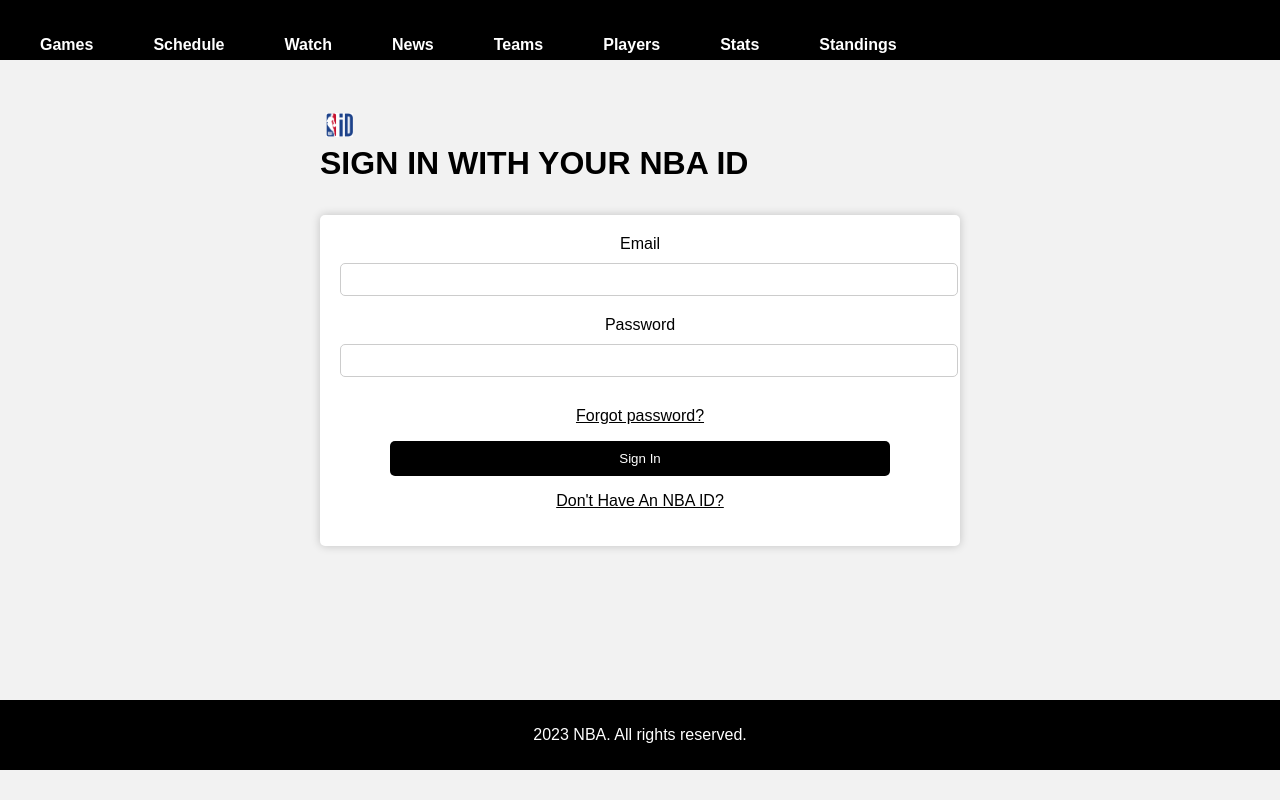
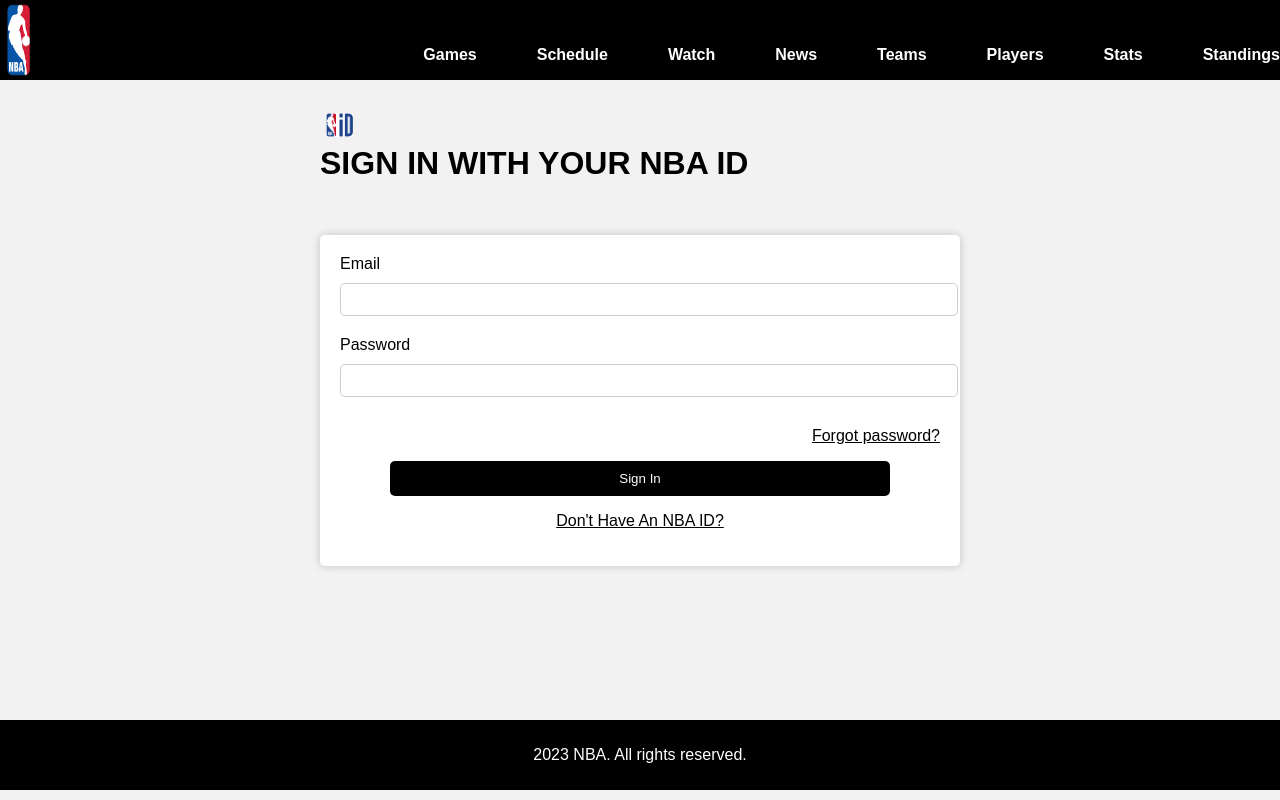
Before and after one commit to ngordon24/copy_cat, a plain HTML site: page index.html in a window 1280 px wide. Drawn offline with Linux system fonts and the light colour scheme.

Commit message:
fixed issues

```diff
--- a/index.html
+++ b/index.html
@@ -8,9 +8,11 @@
 </head>
 <body>
     <header>
+        <img class="nav-image" src="images/nba-e.png">
+        <nav>
 
-        <nav>
             <center><ul>
+
                 <li><a href="#">Games</a></li>
                 <li><a href="#">Schedule</a></li>
                 <li><a href="#">Watch</a></li>
@@ -29,10 +31,10 @@
     <main>
         <section class="login-form">
             <form>
-                <label for="username">Email</label>
+                <label class="username-password" for="username">Email</label>
                 <input type="text" id="username" name="username" required>
 
-                <label for="password">Password</label>
+                <label class="username-password" for="password">Password</label>
                 <input type="password" id="password" name="password" required>
                 <p class="forgot-password"><a href="#">Forgot password?</a></p>
                 <button class="SIGNINBUTTON" type="submit">Sign In</button>
--- a/style.css
+++ b/style.css
@@ -1,10 +1,9 @@
-
-
-body, h1, form {
+body,
+h1,
+form {
   margin: 0;
   padding: 0;
 }
-
 
 body {
   font-family: Arial, sans-serif;
@@ -19,31 +18,24 @@ header {
   align-items: center;
   color: white;
 }
-nav{
+nav {
   max-height: 20px;
   display: inline-block;
-
 }
-
 
 nav ul {
   list-style-type: none;
   display: flex;
   gap: 60px;
-
-
-
 }
-img{
+img {
   height: 10vh;
   position: relative;
   margin: -20px;
 }
-nav img{
-    transform: scale(.5,.5);
+nav img {
+  transform: scale(0.5, 0.5);
   overflow: hidden;
-
-
 }
 nav ul li a {
   text-decoration: none;
@@ -79,7 +71,6 @@ main {
 
 .login-form input {
   border-top: none;
-
 }
 .login-form h1 {
   color: #0077c0;
@@ -101,7 +92,7 @@ form input[type="password"] {
   border: 1px solid #ccc;
   border-radius: 5px;
 }
-.SIGNINTEXT{
+.SIGNINTEXT {
   position: absolute;
   text-align: center;
   top: 145px;
@@ -123,41 +114,47 @@ form button:hover {
 
 .forgot-password {
   margin-top: 10px;
-
+  text-align: right;
 }
 
-.dont-have-nba-id a{
+.dont-have-nba-id a {
   margin-top: 10px;
   color: #000;
 }
 .forgot-password a {
   text-decoration: underline;
   color: #000;
-
-
 }
 
 .forgot-password a:hover {
   text-decoration: underline;
-
 }
 
 .SIGNINBUTTON {
   width: 500px;
 }
 
-
 .id-image {
   position: absolute;
   left: 315px;
-    transform: scale(.3,.3);
+  transform: scale(0.3, 0.3);
   top: 105px;
-
 }
 footer {
   text-align: center;
   padding: 10px 0;
   background-color: #000;
   color: white;
+}
 
+.username-password {
+  text-align: left;
 }
+
+.nav-image {
+  display: flex;
+  align-content: flex-start;
+  width: 75px;
+  height: 15;
+  position: relative;
+}
```
Also changed, not shown: images/nba-e.png (added), images/nba-logo.png (added), 2 other files. Lines whose indentation alone changed are shown as unchanged.
